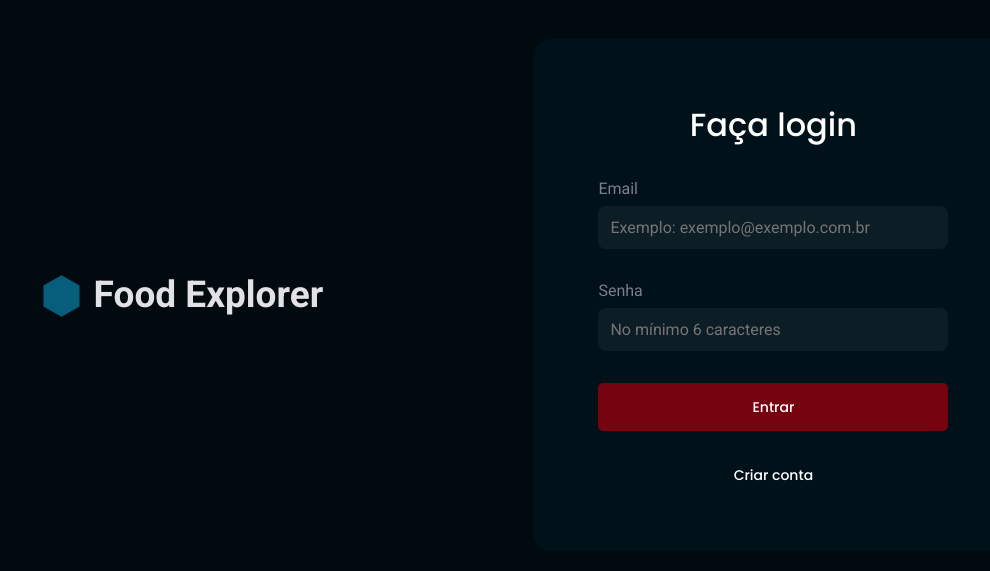
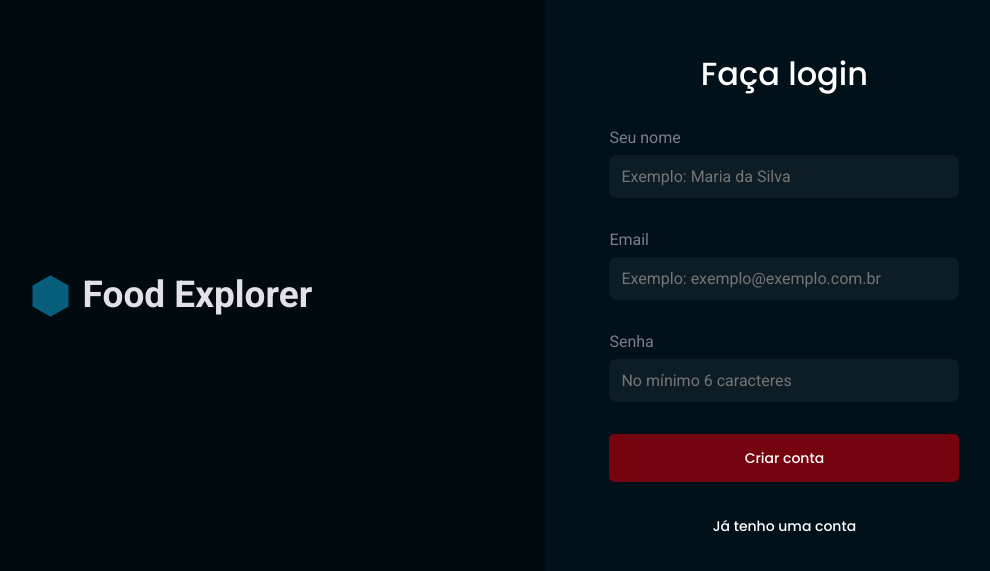
Before and after one commit to JMonteiroh/Food-Explorer-Front-end, a React (Vite) app: page / in a window 1280 px wide. Shown: the part 105-676 px from the top of the page, without its empty margins (114-1104 px from the left). Built offline with nearby package versions, Linux system fonts and the light colour scheme.

Commit message:
created page SignUp

```diff
--- a/src/main.jsx
+++ b/src/main.jsx
@@ -5,13 +5,13 @@ import { ThemeProvider } from 'styled-components'
 import GlobalStyles from './styles/global'
 
 import theme from './styles/theme'
-import { SignIn } from './pages/SignIn'
+import { SignUp } from './pages/SignUp'
 
 ReactDOM.createRoot(document.getElementById('root')).render(
   <React.StrictMode>
     <ThemeProvider theme={theme}>
       <GlobalStyles />
-      <SignIn />
+      <SignUp />
     </ThemeProvider>
   </React.StrictMode>,
 )
--- /dev/null
+++ b/src/pages/SignUp/index.jsx
@@ -0,0 +1,36 @@
+import { Container, Form } from "./styles";
+
+import { Logo } from '../../components/Logo'
+import { Input } from '../../components/Input'
+import { Button } from '../../components/Button'
+import { ButtonText } from "../../components/ButtonText";
+
+export function SignUp() {
+  return (
+    <Container>
+      <Logo />
+      <Form>
+        <h1>Faça login</h1>
+        <Input
+          title={'Seu nome'}
+          placeholder={'Exemplo: Maria da Silva'}
+        />
+
+        <Input
+          title={'Email'}
+          placeholder={'Exemplo: exemplo@exemplo.com.br'}
+        />
+
+        <Input
+          title={'Senha'}
+          placeholder={'No mínimo 6 caracteres'}
+        />
+
+        <Button title={'Criar conta'} />
+
+        <ButtonText title={'Já tenho uma conta'} />
+
+      </Form>
+    </Container>
+  )
+}
--- a/src/pages/SignIn/styles.js
+++ b/src/pages/SignUp/styles.js
@@ -1,14 +1,13 @@
 import styled from 'styled-components';
 
 export const Container = styled.div`
-  width: 100%;
   height: 100vh;
 
   font-family: 'Roboto', sans-serif;
   display: grid;
   place-content: center;
 
-  gap: 3.2rem;
+  gap: 7.6rem;
 
   @media (min-width: 768px){
     display: flex;
```
